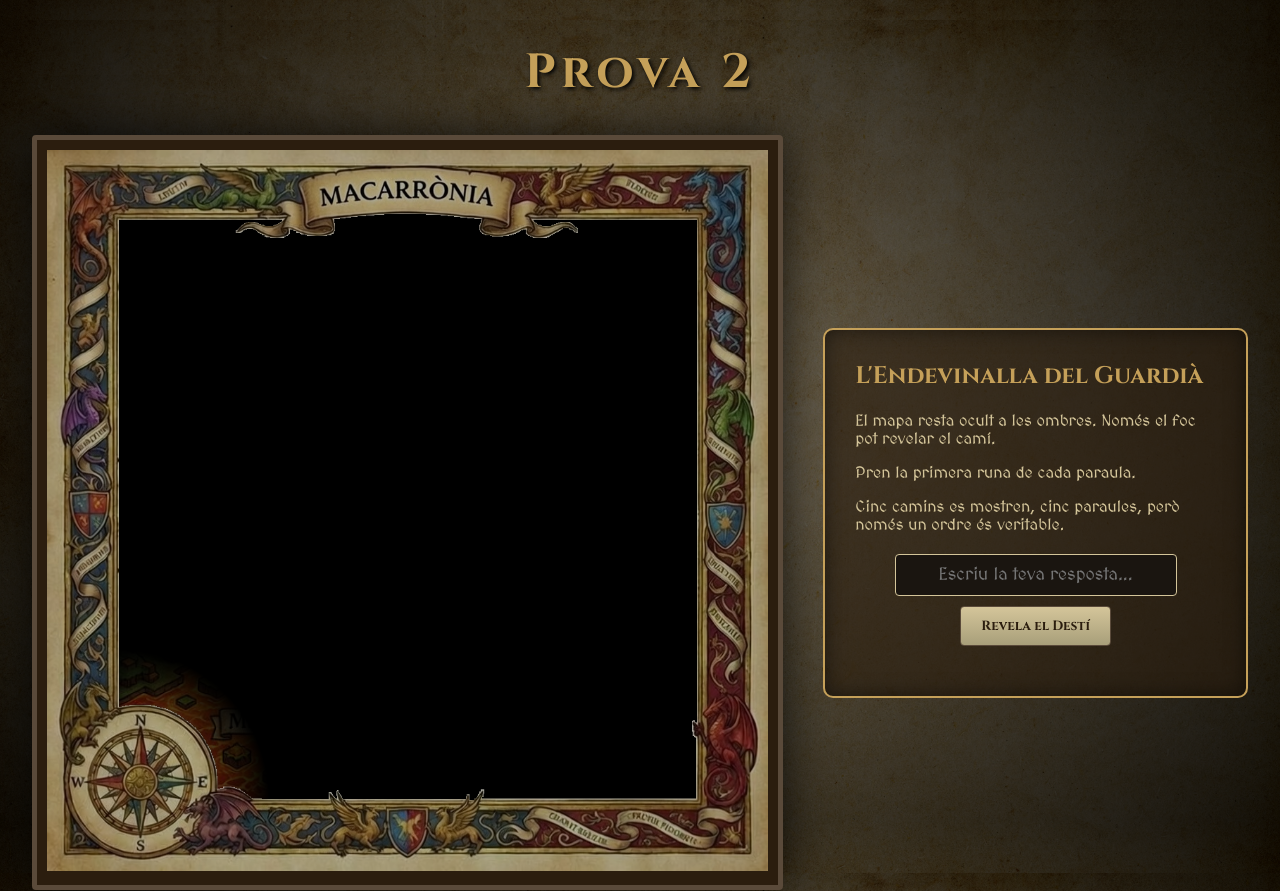
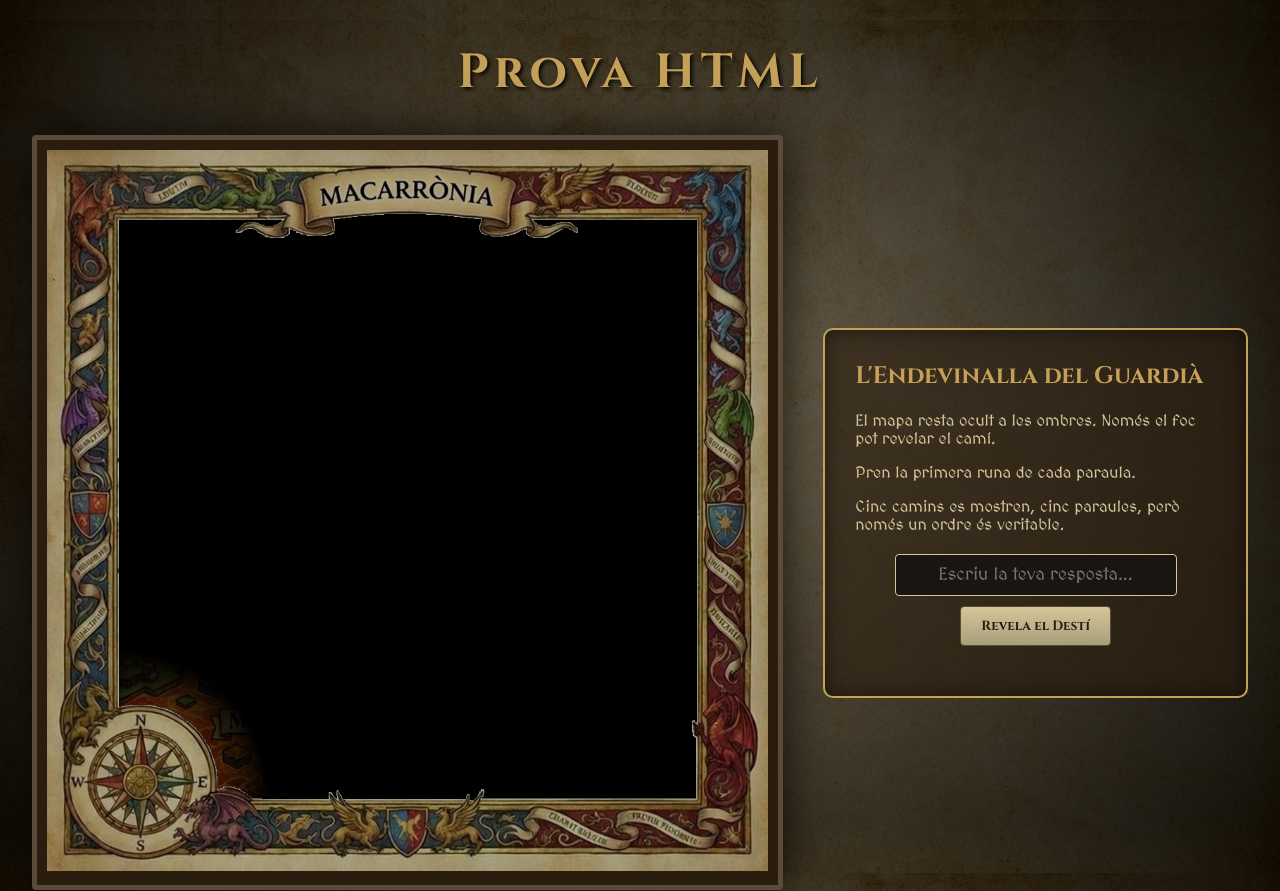
Before and after one commit to JogallaR/HackingDay, a plain HTML site: page index.html in a window 1280 px wide. Shown: the top 891 px of the page. Drawn offline with Linux system fonts and the light colour scheme.

Commit message:
Update index.html

```diff
--- a/index.html
+++ b/index.html
@@ -15,7 +15,7 @@
 
 <body>
     <div class="main-container">
-        <h1 class="page-title">Prova 2</h1>
+        <h1 class="page-title">Prova HTML</h1>
 
         <div class="content-row">
             <div class="map-frame">
```
